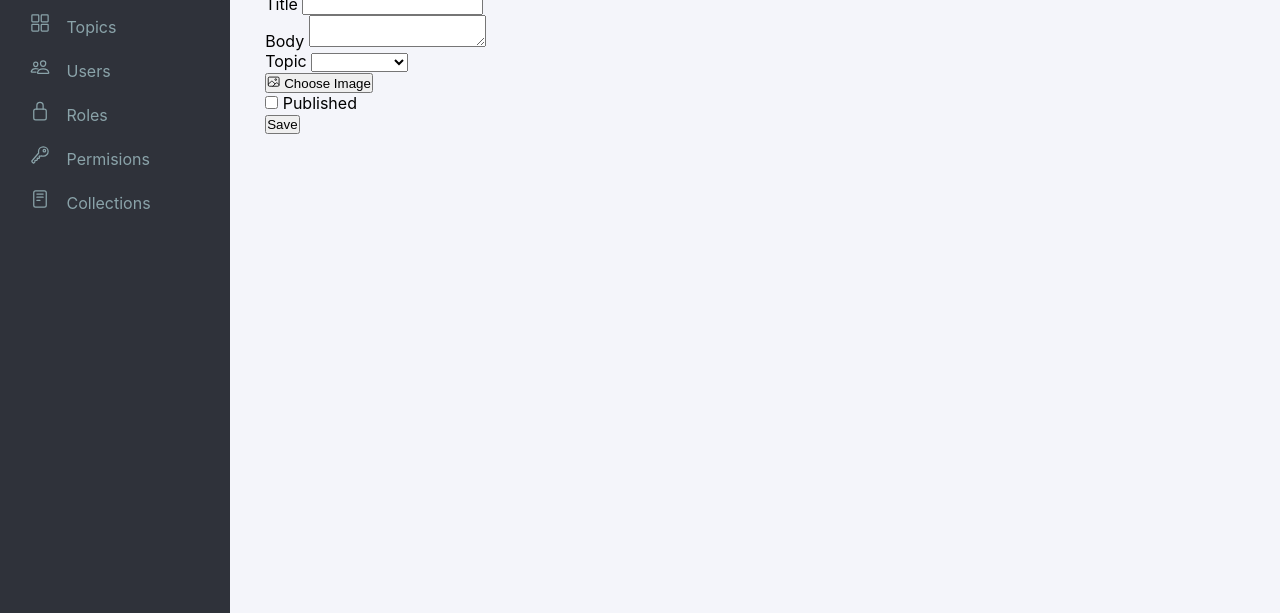
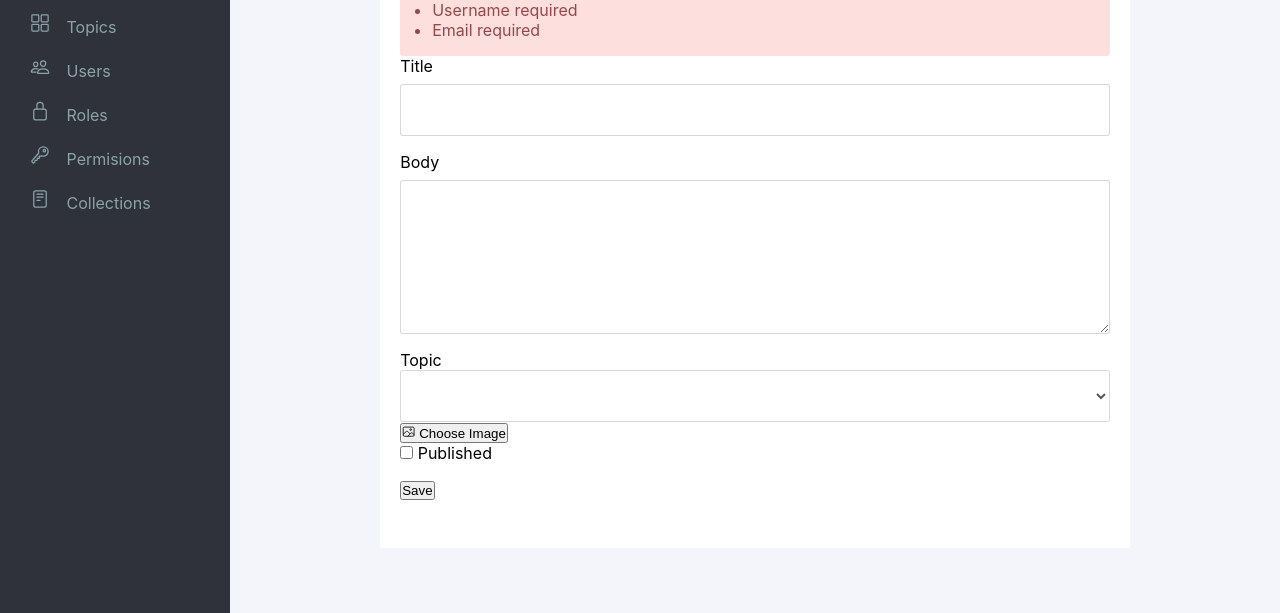
Before and after one commit to Mmt4J/extrafactmedia, a plain HTML site: page admin/posts/create.html in a window 1280 px wide. Shown: the part 187-800 px from the top of the page. Drawn offline with nearby package versions, Linux system fonts and the light colour scheme.

Commit message:
styling the form errors

```diff
--- a/admin/posts/create.html
+++ b/admin/posts/create.html
@@ -114,13 +114,13 @@
                     </div>
                     <div class="input-group">
                         <label for="post-editor">Body</label>
-                        <textarea name="body" id="post-editor"> </textarea>
+                        <textarea name="body" id="post-editor" rows="5" class="input-control"> </textarea>
                     </div>
                     <div class="post-details">
                         <div class="select-topic-wrapper">
                             <div class="input-group"></div>
                             <label for="topic">Topic</label>
-                            <select name="topic_id" id="topic">
+                            <select name="topic_id" id="topic" class="input-control">
                                 <option></option>
                                 <option value="Business">Business</option>
                                 <option value="life lessons">Life Lessons</option>
--- a/assets/css/admin_style.css
+++ b/assets/css/admin_style.css
@@ -45,7 +45,34 @@ hr{
 	overflow-x: auto;
 }
 
-/*======================Component=====================*/
+.input-control{
+	display: block;
+	width: 100%;
+	font-size: 1.1rem;
+	color: #55595c;
+	background-color: #fff;
+	border: 1px solid #00000026;
+	line-height: 1.6rem;
+	padding: 0.75rem 1rem;
+	border-radius: 3px;
+	height: 52px;
+	font-family: inherit;
+}
+
+textarea.input-control{
+	height: unset;
+}
+
+.input-control-sm{
+	display: inline-block;
+	height: 42px !important;
+}
+
+.input-control:focus{
+	outline: 0;
+	border: 1px solid #47ab3198;
+}
+/*===========Component============*/
 /* Mesages*/
 .message{
 	margin: 10px 0;
@@ -79,6 +106,12 @@ hr{
 	margin-right:10px;
 }
 
+.form-errors{
+	background-color: #fddfde;
+	color: #944949;
+	padding: 16px 32px;
+	border-radius: 3px;
+}
 
 /* Styles for the header*/
 header{
@@ -320,7 +353,6 @@ header .navmenu .navitem .dropdown a{
 	}
 }
 
-
 /* Table actions*/
 .admin-table .table-actions{
 	display: flex;
@@ -416,6 +448,21 @@ header .navmenu .navitem .dropdown a{
 	color: #fff;
 }
 
+/* Admin Forms */
+.admin-form{
+	margin: 30px auto;
+	background-color: #fff;
+	border: 5px;
+}
+
+.input-group{
+	margin-bottom: 16px;
+}
+
+.input-group label{
+	display: block;
+	margin-bottom: 8px;
+}
 
 /*============Admin Layout===============*/
 .page-wrapper{
@@ -526,24 +573,25 @@ header .navmenu .navitem .dropdown a{
 }
 
 .sm-box{
-	padding: 32px 10px;
+	padding: 32px 20px;
 	width: 100%;
 	max-width: 500px;
 }
 
 .md-box{
-	padding: 32px 10px;
+	padding: 32px 20px;
 	width: 75%;
 }
 
 .lg-box{
-	padding: 32px 10px;
+	padding: 32px 20px;
 	width: 95%;
 }
 
 @media only screen and (max-width: 1024px) {
 	.md-box, .lg-box{
-		width: 100%;
+		width: 96%;
+		padding: 32px 10px;
 	}
 }
 /*======================Pages=====================*/
```
